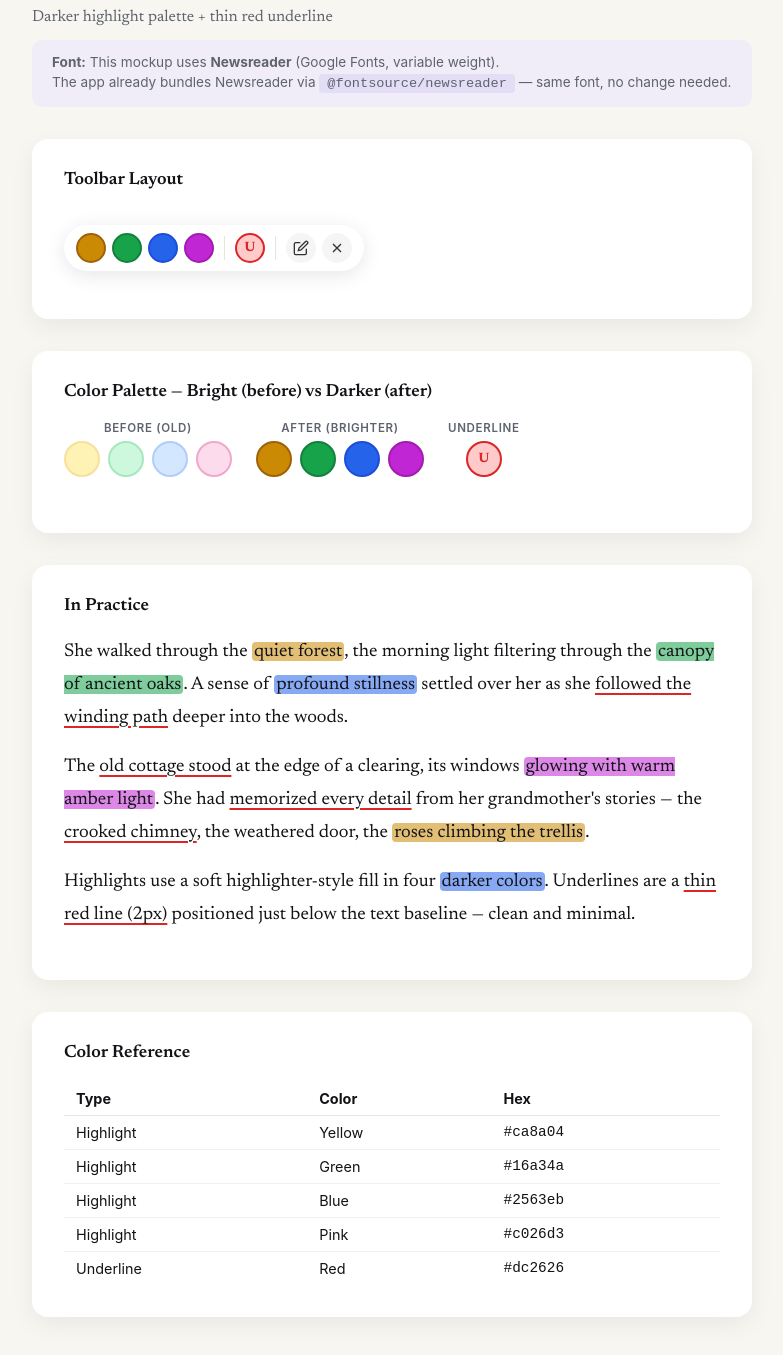
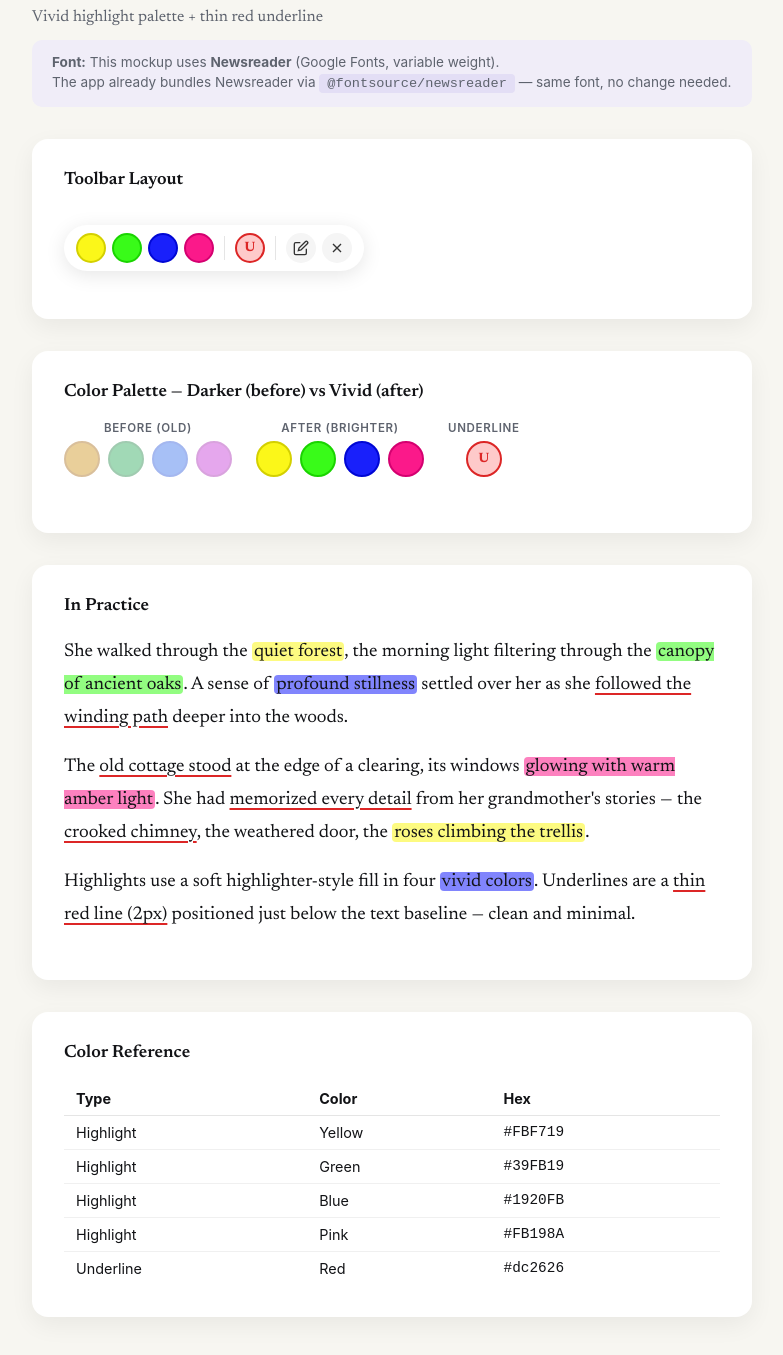
Before and after one commit to Arun2565/BookHaven, an Electron app: page mockup.html in a window 1280 px wide. Shown: the part 85-1440 px from the top of the page, without its empty margins (248-1031 px from the left). Drawn offline with Linux system fonts and the light colour scheme.

Commit message:
fix: vivid highlight colors matching #FBF719 intensity level
- Yellow: #FBF719 (R=251,G=247,B=25)
- Green:  #39FB19 (R=57,G=251,B=25)
- Blue:   #1920FB (R=25,G=32,B=251)
- Pink:   #FB198A (R=251,G=25,B=138)

```diff
--- a/mockup.html
+++ b/mockup.html
@@ -78,11 +78,11 @@
 
     p { font-size: 1.15rem; line-height: 1.8; margin-bottom: 16px; }
 
-    /* ── Highlight styles (ultra bright palette) ── */
-    .hl-yellow { background: linear-gradient(to top, rgba(202,138,4,0.55) 0%, rgba(202,138,4,0.55) 100%); border-radius: 4px; padding: 0 2px; }
-    .hl-green  { background: linear-gradient(to top, rgba(22,163,74,0.55) 0%, rgba(22,163,74,0.55) 100%); border-radius: 4px; padding: 0 2px; }
-    .hl-blue   { background: linear-gradient(to top, rgba(37,99,235,0.55) 0%, rgba(37,99,235,0.55) 100%); border-radius: 4px; padding: 0 2px; }
-    .hl-pink   { background: linear-gradient(to top, rgba(192,38,211,0.55) 0%, rgba(192,38,211,0.55) 100%); border-radius: 4px; padding: 0 2px; }
+    /* ── Highlight styles (vivid palette) ── */
+    .hl-yellow { background: linear-gradient(to top, rgba(251,247,25,0.55) 0%, rgba(251,247,25,0.55) 100%); border-radius: 4px; padding: 0 2px; }
+    .hl-green  { background: linear-gradient(to top, rgba(57,251,25,0.55) 0%, rgba(57,251,25,0.55) 100%); border-radius: 4px; padding: 0 2px; }
+    .hl-blue   { background: linear-gradient(to top, rgba(25,32,251,0.55) 0%, rgba(25,32,251,0.55) 100%); border-radius: 4px; padding: 0 2px; }
+    .hl-pink   { background: linear-gradient(to top, rgba(251,25,138,0.55) 0%, rgba(251,25,138,0.55) 100%); border-radius: 4px; padding: 0 2px; }
 
     /* ── Underline (thin red line) ── */
     .ul-red { text-decoration: underline; text-decoration-color: #dc2626; text-decoration-thickness: 2px; text-underline-offset: 4px; }
@@ -109,10 +109,10 @@
       font-size: 0.85rem; font-weight: 700;
     }
 
-    .swatch.hl-y-swatch { background: #ca8a04; border: 2px solid #a16207; }
-    .swatch.hl-g-swatch { background: #16a34a; border: 2px solid #15803d; }
-    .swatch.hl-b-swatch { background: #2563eb; border: 2px solid #1d4ed8; }
-    .swatch.hl-p-swatch { background: #c026d3; border: 2px solid #a21caf; }
+    .swatch.hl-y-swatch { background: #FBF719; border: 2px solid #d4d000; }
+    .swatch.hl-g-swatch { background: #39FB19; border: 2px solid #1ad400; }
+    .swatch.hl-b-swatch { background: #1920FB; border: 2px solid #0007d4; }
+    .swatch.hl-p-swatch { background: #FB198A; border: 2px solid #d40070; }
 
     .swatch.ul-swatch { background: #fecaca; color: #dc2626; border: 2px solid #dc2626; }
 
@@ -138,7 +138,7 @@
 <body>
   <div class="container">
     <h1>Highlight & Underline Preview</h1>
-    <p class="subtitle">Darker highlight palette + thin red underline</p>
+    <p class="subtitle">Vivid highlight palette + thin red underline</p>
 
     <div class="font-note">
       <strong>Font:</strong> This mockup uses <strong>Newsreader</strong> (Google Fonts, variable weight).<br />
@@ -167,24 +167,24 @@
 
     <!-- Color Palette -->
     <div class="mock-card">
-      <h2>Color Palette — Bright (before) vs Darker (after)</h2>
+      <h2>Color Palette — Darker (before) vs Vivid (after)</h2>
       <div class="swatches">
         <div class="swatch-group">
           <span class="swatch-group-label">Before (old)</span>
           <div class="swatch-row">
-            <div class="swatch old-color" style="background:#fde047;border:2px solid #eab308"></div>
-            <div class="swatch old-color" style="background:#86efac;border:2px solid #22c55e"></div>
-            <div class="swatch old-color" style="background:#93c5fd;border:2px solid #3b82f6"></div>
-            <div class="swatch old-color" style="background:#f9a8d4;border:2px solid #db2777"></div>
+            <div class="swatch old-color" style="background:#ca8a04;border:2px solid #a16207"></div>
+            <div class="swatch old-color" style="background:#16a34a;border:2px solid #15803d"></div>
+            <div class="swatch old-color" style="background:#2563eb;border:2px solid #1d4ed8"></div>
+            <div class="swatch old-color" style="background:#c026d3;border:2px solid #a21caf"></div>
           </div>
         </div>
         <div class="swatch-group">
           <span class="swatch-group-label">After (brighter)</span>
           <div class="swatch-row">
-            <div class="swatch" style="background:#ca8a04;border:2px solid #a16207"></div>
-            <div class="swatch" style="background:#16a34a;border:2px solid #15803d"></div>
-            <div class="swatch" style="background:#2563eb;border:2px solid #1d4ed8"></div>
-            <div class="swatch" style="background:#c026d3;border:2px solid #a21caf"></div>
+            <div class="swatch" style="background:#FBF719;border:2px solid #d4d000"></div>
+            <div class="swatch" style="background:#39FB19;border:2px solid #1ad400"></div>
+            <div class="swatch" style="background:#1920FB;border:2px solid #0007d4"></div>
+            <div class="swatch" style="background:#FB198A;border:2px solid #d40070"></div>
           </div>
         </div>
         <div class="swatch-group">
@@ -213,7 +213,7 @@
         the <span class="hl-yellow">roses climbing the trellis</span>.
       </p>
       <p>
-        Highlights use a soft highlighter-style fill in four <span class="hl-blue">darker colors</span>.
+        Highlights use a soft highlighter-style fill in four <span class="hl-blue">vivid colors</span>.
         Underlines are a <span class="ul-red">thin red line (2px)</span>
         positioned just below the text baseline — clean and minimal.
       </p>
@@ -228,10 +228,10 @@
           <th style="text-align:left;padding:8px 12px;">Color</th>
           <th style="text-align:left;padding:8px 12px;">Hex</th>
         </tr>
-        <tr style="border-bottom:1px solid #f0f0f0;"><td style="padding:8px 12px;">Highlight</td><td style="padding:8px 12px;">Yellow</td><td style="padding:8px 12px;font-family:monospace;">#ca8a04</td></tr>
-        <tr style="border-bottom:1px solid #f0f0f0;"><td style="padding:8px 12px;">Highlight</td><td style="padding:8px 12px;">Green</td><td style="padding:8px 12px;font-family:monospace;">#16a34a</td></tr>
-        <tr style="border-bottom:1px solid #f0f0f0;"><td style="padding:8px 12px;">Highlight</td><td style="padding:8px 12px;">Blue</td><td style="padding:8px 12px;font-family:monospace;">#2563eb</td></tr>
-        <tr style="border-bottom:1px solid #f0f0f0;"><td style="padding:8px 12px;">Highlight</td><td style="padding:8px 12px;">Pink</td><td style="padding:8px 12px;font-family:monospace;">#c026d3</td></tr>
+        <tr style="border-bottom:1px solid #f0f0f0;"><td style="padding:8px 12px;">Highlight</td><td style="padding:8px 12px;">Yellow</td><td style="padding:8px 12px;font-family:monospace;">#FBF719</td></tr>
+        <tr style="border-bottom:1px solid #f0f0f0;"><td style="padding:8px 12px;">Highlight</td><td style="padding:8px 12px;">Green</td><td style="padding:8px 12px;font-family:monospace;">#39FB19</td></tr>
+        <tr style="border-bottom:1px solid #f0f0f0;"><td style="padding:8px 12px;">Highlight</td><td style="padding:8px 12px;">Blue</td><td style="padding:8px 12px;font-family:monospace;">#1920FB</td></tr>
+        <tr style="border-bottom:1px solid #f0f0f0;"><td style="padding:8px 12px;">Highlight</td><td style="padding:8px 12px;">Pink</td><td style="padding:8px 12px;font-family:monospace;">#FB198A</td></tr>
         <tr><td style="padding:8px 12px;">Underline</td><td style="padding:8px 12px;">Red</td><td style="padding:8px 12px;font-family:monospace;">#dc2626</td></tr>
       </table>
     </div>
--- a/src/style.css
+++ b/src/style.css
@@ -1283,10 +1283,10 @@ input {
   transform: scale(1.1);
 }
 
-.hl-yellow { background-color: #ca8a04; }
-.hl-green { background-color: #16a34a; }
-.hl-blue { background-color: #2563eb; }
-.hl-pink { background-color: #c026d3; }
+.hl-yellow { background-color: #FBF719; }
+.hl-green { background-color: #39FB19; }
+.hl-blue { background-color: #1920FB; }
+.hl-pink { background-color: #FB198A; }
 
 .hl-underline {
   background: #fecaca;
```
Also changed, not shown: index.html (+4 -4 lines).
